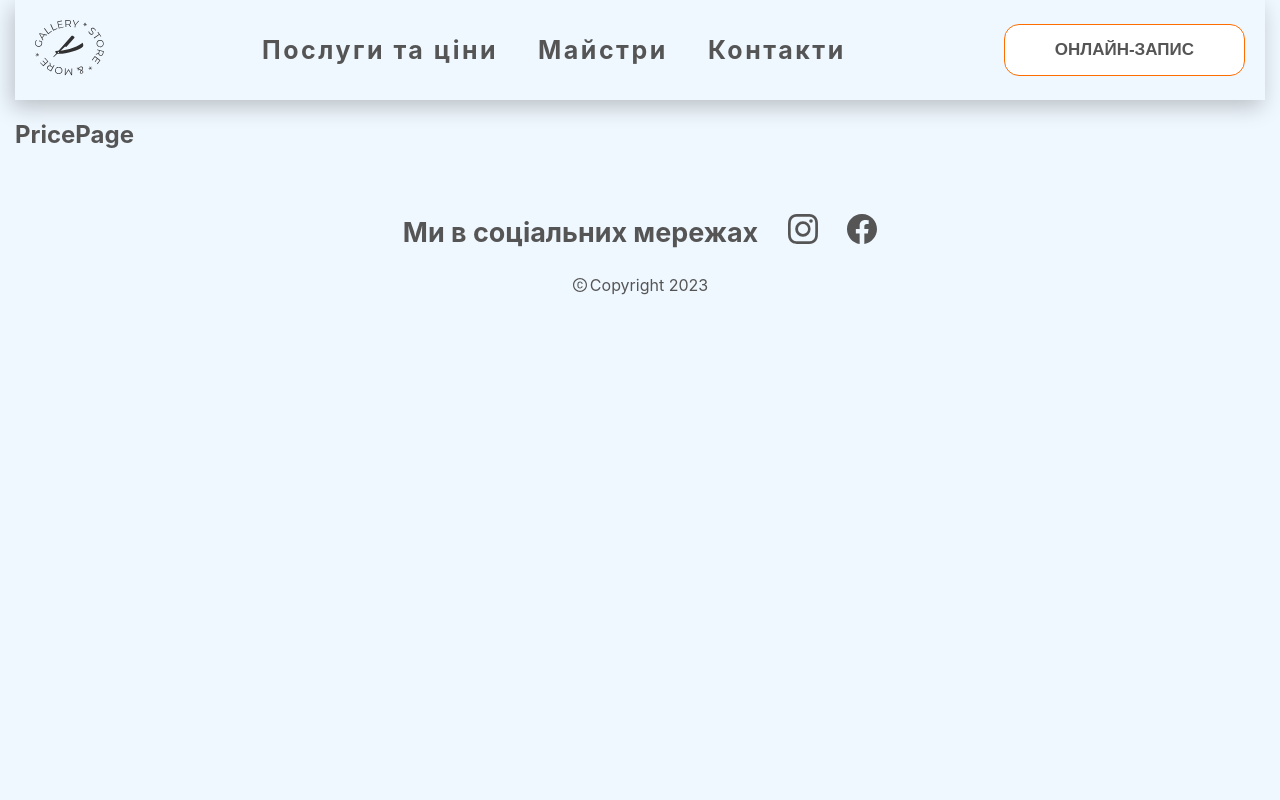
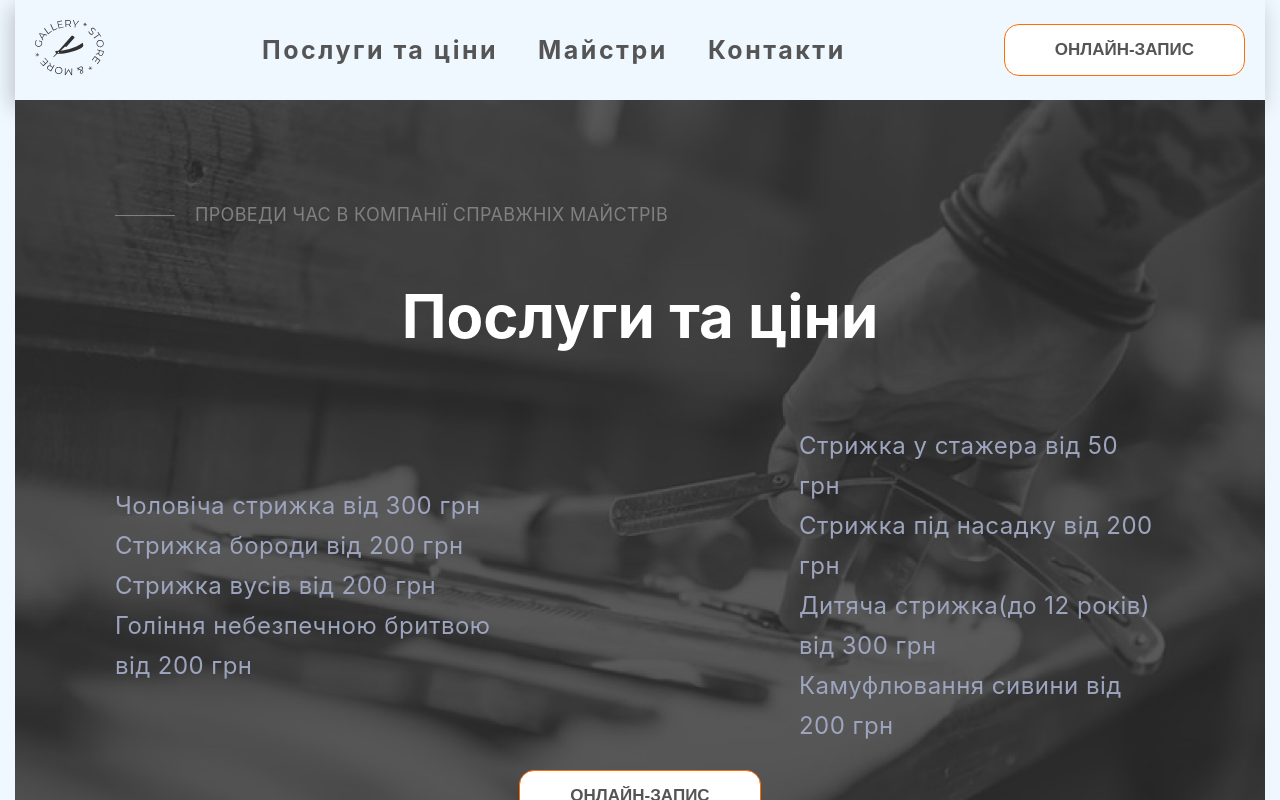
Before and after one commit to OllBond/barbershop, a React (Create React App) app: page /price in a window 1280 px wide. Shown: the top 800 px of the page. Built offline with nearby package versions, Linux system fonts and the light colour scheme.

Commit message:
add priceList

```diff
--- a/src/index.css
+++ b/src/index.css
@@ -1,6 +1,7 @@
 :root {
   --primary-text-color: #555555;
   --secondary-text-color: #303030;
+  --text-color-list: #9da4bd;
   --white-color: #fff;
   --accent-color: #ff6c00;
   --hero-text-color: gray;
--- a/src/modules/Main/main.module.css
+++ b/src/modules/Main/main.module.css
@@ -31,5 +31,5 @@
 }
 .title {
   color: var(--white-color);
-  font-size: 75px;
+  font-size: 50px;
 }
--- a/src/modules/PriceList/PriceList.jsx
+++ b/src/modules/PriceList/PriceList.jsx
@@ -1,8 +1,50 @@
+import Button from "../../shared/components/Button/Button";
+
+import css from "./price-list.module.css";
+
 const PriceList = () => {
   return (
-    <div>
-      <h2>PricePage</h2>
-    </div>
+    <main>
+      <section className={css.sectionPrice}>
+        <p className={css.text}>ПРОВЕДИ ЧАС В КОМПАНІЇ СПРАВЖНІХ МАЙСТРІВ</p>
+        <h2 className={css.priceTitle}>Послуги та ціни</h2>
+        <div className={css.listWrapper}>
+          <ul className={css.priceList}>
+            <li className={css.priceItem}>
+              Чоловіча стрижка<span className={css.value}> від 300 грн</span>
+            </li>
+            <li className={css.priceItem}>
+              Стрижка бороди<span className={css.value}> від 200 грн</span>
+            </li>
+            <li className={css.priceItem}>
+              Стрижка вусів <span className={css.value}> від 200 грн</span>
+            </li>
+            <li className={css.priceItem}>
+              Гоління небезпечною бритвою
+              <span className={css.value}> від 200 грн</span>
+            </li>
+          </ul>
+          <ul className={css.priceList}>
+            <li className={css.priceItem}>
+              Стрижка у стажера<span className={css.value}> від 50 грн</span>
+            </li>
+            <li className={css.priceItem}>
+              Стрижка під насадку
+              <span className={css.value}> від 200 грн</span>
+            </li>
+            <li className={css.priceItem}>
+              Дитяча стрижка(до 12 років)
+              <span className={css.value}> від 300 грн</span>
+            </li>
+            <li className={css.priceItem}>
+              Камуфлювання сивини
+              <span className={css.value}> від 200 грн</span>
+            </li>
+          </ul>
+        </div>
+        <Button text="ОНЛАЙН-ЗАПИС" />
+      </section>
+    </main>
   );
 };
 export default PriceList;
--- a/src/modules/PriceList/price-list.module.css
+++ b/src/modules/PriceList/price-list.module.css
@@ -0,0 +1,51 @@
+.sectionPrice {
+  padding: 100px;
+  background-image: url("../../image/bgimgprice-2x.png");
+  background-color: var(--secondary-text-color);
+  background-repeat: no-repeat;
+  background-size: cover;
+  background-position: center;
+}
+.text {
+  display: flex;
+  align-items: center;
+  color: var(--hero-text-color);
+  font-size: 18px;
+  line-height: 1.67;
+  letter-spacing: 0.02em;
+}
+.text::before {
+  display: inline-block;
+  content: "";
+  width: 60px;
+  height: 1px;
+  margin-right: 20px;
+  background-color: var(--hero-text-color);
+}
+.priceTitle {
+  display: flex;
+  justify-content: center;
+
+  color: var(--white-color);
+  font-size: 60px;
+}
+.listWrapper {
+  display: flex;
+  justify-content: center;
+  align-items: center;
+  gap: 300px;
+}
+
+.priceList {
+  color: var(--text-color-list);
+  font-size: 24px;
+  line-height: 1.67;
+  letter-spacing: 0.02em;
+}
+/* .priceItem {
+  display: flex;
+  gap: 200px;
+} */
+/* .value {
+  order: 3;
+} */
```
Also changed, not shown: src/image/bgimgprice-1x.png (added), src/image/bgimgprice-2x.png (added).
